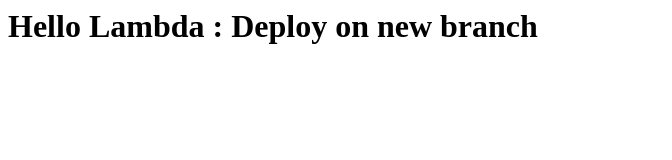
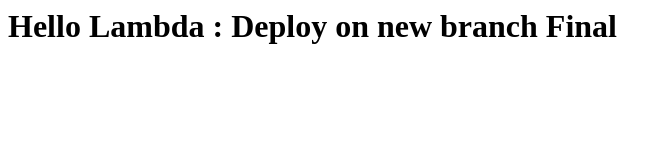
Before and after one commit to nitinbhadauria/kss-lambda, a plain HTML site: page index.html in a window 1280 px wide. Shown: the whole page, without its empty margins (0-672 px from the left). Drawn offline with Linux system fonts and the light colour scheme.

Commit message:
test commit

```diff
--- a/index.html
+++ b/index.html
@@ -1 +1 @@
-<h1>Hello Lambda : Deploy on new branch</h1>
+<h1>Hello Lambda : Deploy on new branch Final</h1>
```
